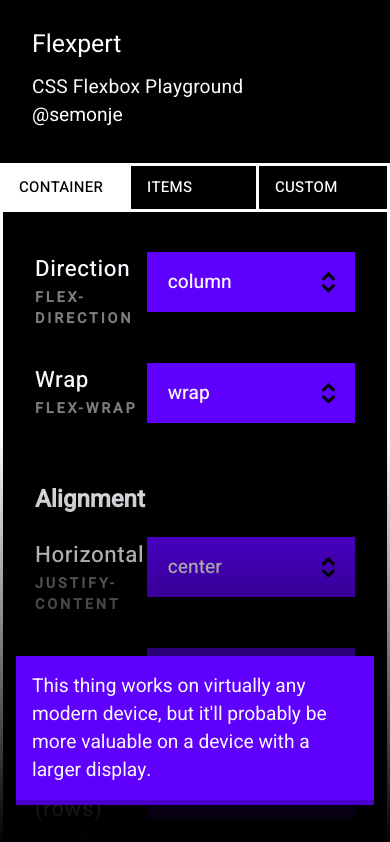
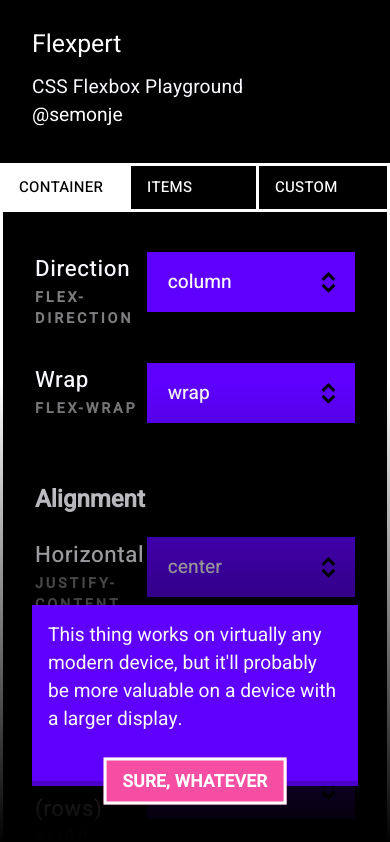
Before and after one commit to s-rd/flexpert, a Vue app: page / in a window 390 px wide. Shown: the top 842 px of the page. Built offline with nearby package versions, Linux system fonts and the light colour scheme; a web font is replaced by a local one.

Commit message:
Add hide mobile note method

```diff
--- a/src/assets/sass/modules/_nav-bar.scss
+++ b/src/assets/sass/modules/_nav-bar.scss
@@ -44,15 +44,34 @@
     right: 0;
     display: flex;
     justify-content: center;
-    padding: $spacing--bbbb $spacing--sss 10vw;
+    padding: $spacing--bbbb $spacing--ss 15vw;
     background: linear-gradient(to bottom, rgba($color__dark, 0), rgba($color__dark, 1));
     p {
       width: 25rem;
-      padding: $spacing--sss;
+      padding: $spacing--sss $spacing--sss $spacing--s;
       margin: 0;
       background: $color__primary;
       border-bottom: solid 5px darken($color__primary, 10);
+      position: relative;
     }
+  }
+  &__mobile-close {
+    position: absolute;
+    bottom: 0;
+    left: 50%;
+    width: auto;
+    display: block;
+    padding: $spacing--ssss $spacing--sss;
+    transform: translate(-50%, 50%);
+    background: $color__secondary;
+    border: solid 3px $color__white;
+    color: $color__white;
+    text-decoration: none;
+    text-transform: uppercase;
+    white-space: nowrap;
+    font-weight: 600;
+    font-size: 0.9em;
+    letter-spacing: 0.02em;
   }
 
   @include from(medium) {
--- a/src/components/NavBar.vue
+++ b/src/components/NavBar.vue
@@ -5,10 +5,11 @@
     <h3 class="nav-bar__slogan">CSS Flexbox Playground</h3>
     <a href="https://twitter.com/semonje" target="_blank" class="nav-bar__link">@semonje</a>
 
-    <div class="nav-bar__mobile-note">
+    <div class="nav-bar__mobile-note" v-if="showNote">
       <p>
         This thing works on virtually any modern device, but it'll
         probably be more valuable on a device with a larger display.
+        <a href="#" class="nav-bar__mobile-close" @click="closeNote">Sure, whatever</a>
       </p>
     </div>
 
@@ -18,5 +19,27 @@
 <script>
 export default {
   name: 'nav-bar',
+  data() {
+    return {
+      showNote: true,
+    }
+  },
+  mounted() {
+    this.detectShowNote()
+  },
+  methods: {
+    closeNote() {
+      this.showNote = false
+      localStorage.setItem('mobileNote', false)
+    },
+    detectShowNote() {
+      if (localStorage.getItem('mobileNote')) {
+        this.showNote = JSON.parse(localStorage.getItem('mobileNote'))
+      } else {
+        this.showNote = true
+        localStorage.setItem('mobileNote', true)
+      }
+    },
+  },
 }
 </script>
```
